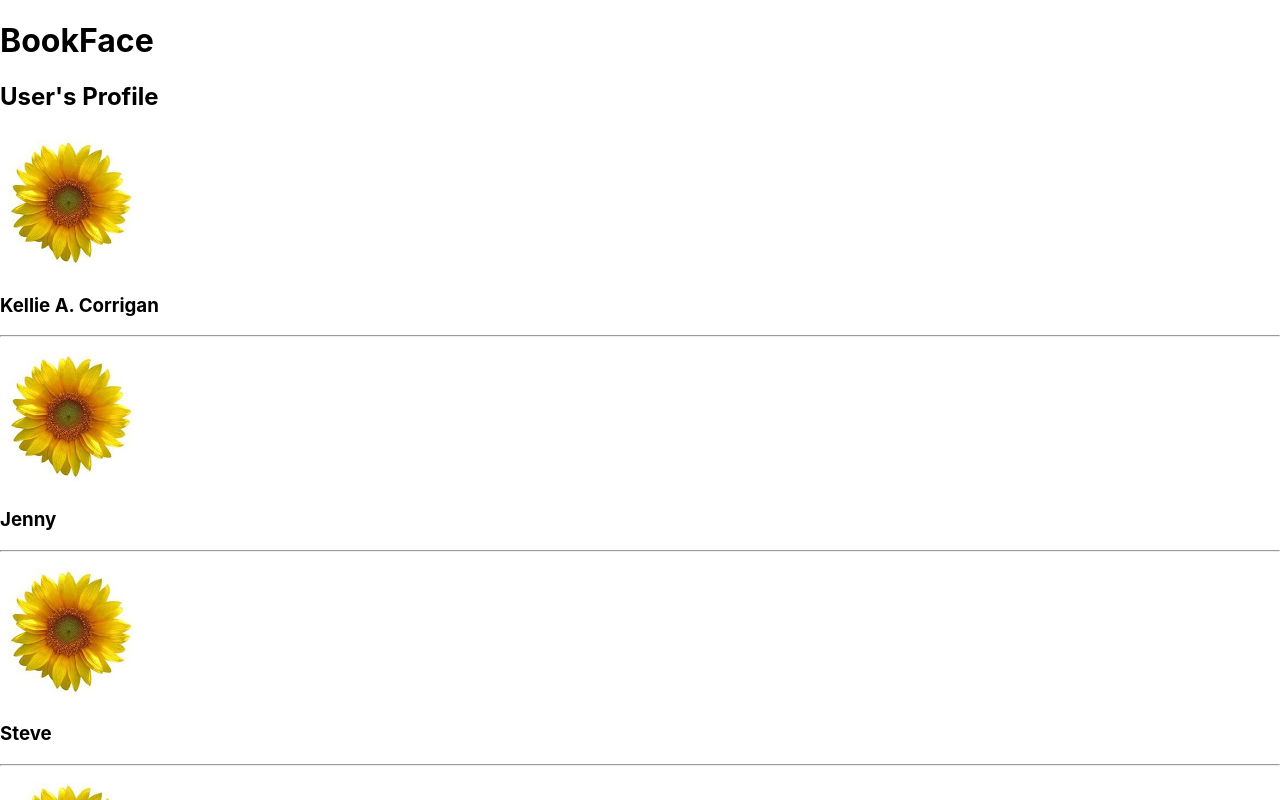
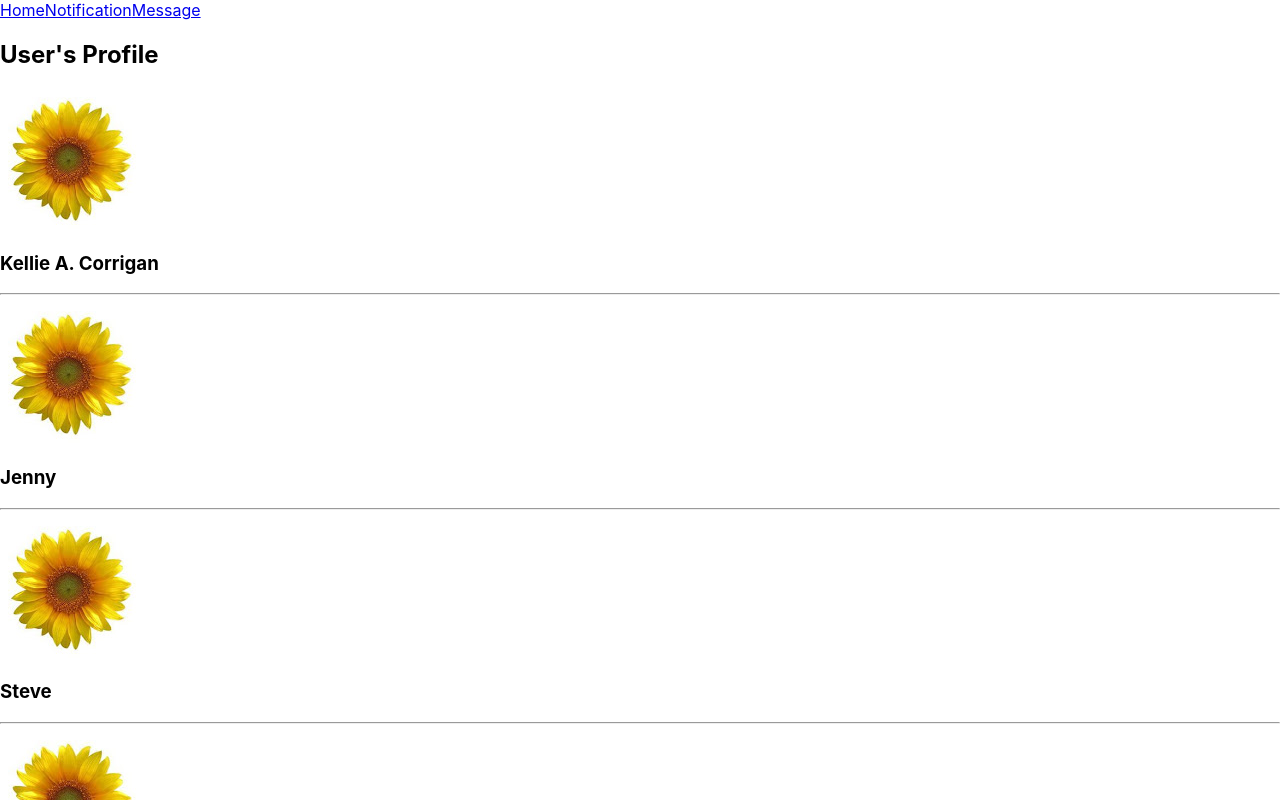
Before and after one commit to jieunkang-101/social-media-clone, a React (Create React App) app: page / in a window 1280 px wide. Shown: the top 800 px of the page. Built offline with nearby package versions, Linux system fonts and the light colour scheme.

Commit message:
update Friend component and add Post component

```diff
--- a/src/components/Friend.js
+++ b/src/components/Friend.js
@@ -1,10 +1,11 @@
 import React from "react";
 import PropTypes from "prop-types";
 
-function Friend(props){
+function Friend(props) {
   return (
     <React.Fragment>
       <img src={props.img} />
+      <a href={props.friendUrl}>{props.name}</a>
       <h3>{props.names}</h3>
       <hr/>
     </React.Fragment>
@@ -13,6 +14,7 @@ function Friend(props){
 
 Friend.propTypes = {
   img: PropTypes.string,
+  friendUrl: PropTypes.string.isRequired,
   names: PropTypes.string.isRequired
 };
 
--- a/src/components/Navbar.js
+++ b/src/components/Navbar.js
@@ -3,7 +3,9 @@ import React from "react";
 function Navbar() {
   return (
     <div>
-      <h1>BookFace</h1>
+      <a href="/">Home</a>
+      <a href="/">Notification</a>
+      <a href="/">Message</a>
     </div>
   );
 }
```
Also changed, not shown: src/components/Post.js (added, +23 -0 lines).
